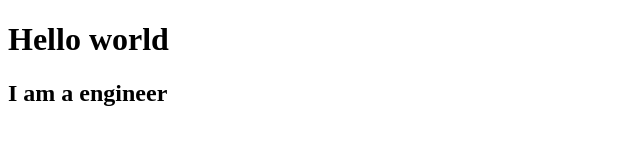
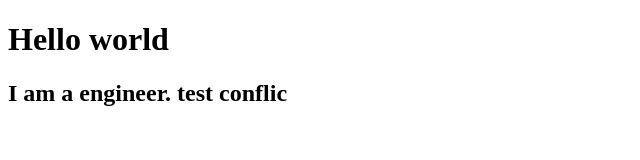
Before and after one commit to hathanhtmbk/testgit, a plain HTML site: page index.html in a window 1280 px wide. Shown: the whole page, without its empty margins (0-640 px from the left). Drawn offline with Linux system fonts and the light colour scheme.

Commit message:
Update index.html

```diff
--- a/index.html
+++ b/index.html
@@ -8,6 +8,6 @@
 </head>
 <body>
     <h1>Hello world</h1>
-    <h2>I am a engineer</h2>
+    <h2>I am a engineer. test conflic</h2>
 </body>
 </html>
```
